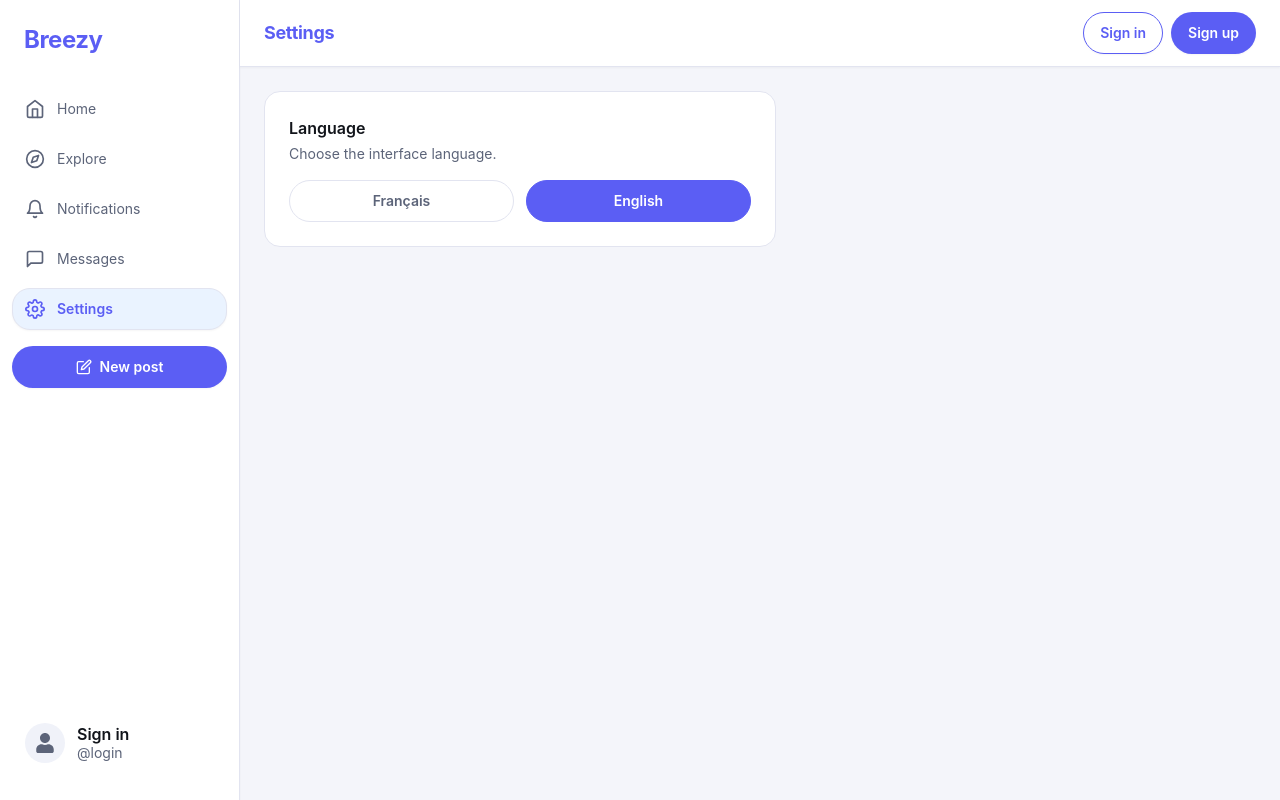
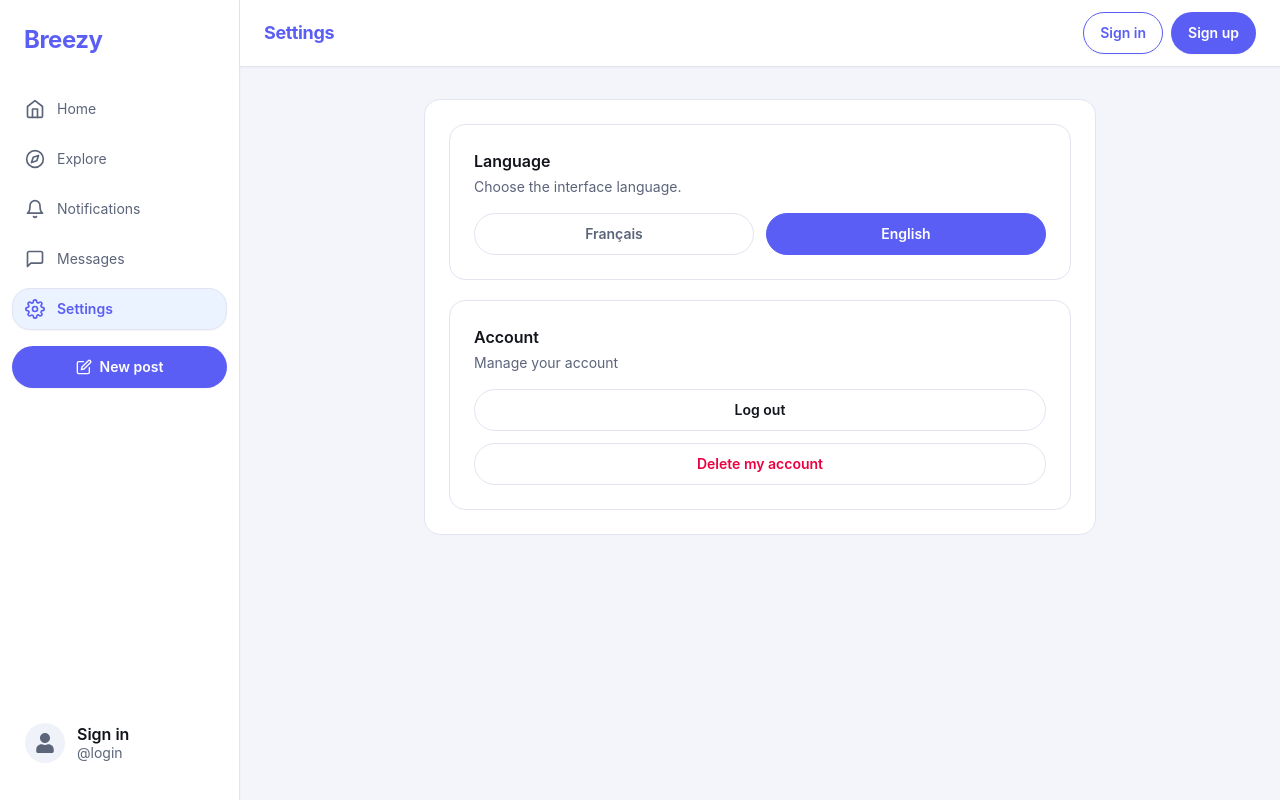
Before and after one commit to DAD-groupe-6/Breezy, a Next.js app in the folder front/: page /settings in a window 1280 px wide. Shown: the top 800 px of the page. Built offline with nearby package versions, Linux system fonts and the light colour scheme.

Commit message:
chore: refactor SettingsPage for improved layout and component structure

```diff
--- a/front/src/app/(app)/settings/page.jsx
+++ b/front/src/app/(app)/settings/page.jsx
@@ -1,72 +1,36 @@
 'use client'
 
 import { useTranslation } from '@/hooks/useTranslation'
+import SettingsCard from '@/components/settings/SettingsCard'
+import LanguageSelector from '@/components/settings/LanguageSelector'
+import AccountActions from '@/components/settings/AccountActions'
 
 export default function SettingsPage() {
-  const { t, locale, setLocale } = useTranslation()
+    const { t } = useTranslation()
 
     return (
-    <div className="min-h-full bg-transparent p-6 text-[var(--color-text-primary)]">
+        <div className="min-h-screen bg-[var(--color-bg-primary)] px-4 py-8">
             <div
-        className="max-w-lg rounded-2xl border p-6"
+                className="mx-auto w-full max-w-2xl rounded-2xl border p-6"
                 style={{
                     backgroundColor: 'var(--color-bg-surface)',
                     borderColor: 'var(--color-border)',
                 }}
             >
-        <h2
-          className="text-base font-semibold mb-1"
-          style={{ color: 'var(--color-text-primary)' }}
+                <div className="flex flex-col gap-5">
+                    <SettingsCard
+                        title={t('pages.settings.languageSection')}
+                        description={t('pages.settings.languageDescription')}
                     >
-          {t('pages.settings.languageSection')}
-        </h2>
-        <p
-          className="text-sm mb-4"
-          style={{ color: 'var(--color-text-secondary)' }}
+                        <LanguageSelector />
+                    </SettingsCard>
+
+                    <SettingsCard
+                        title={t('pages.settings.accountSection')}
+                        description={t('pages.settings.accountDescription')}
                     >
-          {t('pages.settings.languageDescription')}
-        </p>
-
-        <div className="flex gap-3">
-          <button
-            onClick={() => setLocale('fr')}
-            className="flex-1 py-2.5 rounded-xl border text-sm font-semibold transition-colors cursor-pointer"
-            style={
-              locale === 'fr'
-                ? {
-                    backgroundColor: 'var(--color-text-title)',
-                    borderColor: 'var(--color-text-title)',
-                    color: 'var(--color-bg-surface)',
-                  }
-                : {
-                    backgroundColor: 'transparent',
-                    borderColor: 'var(--color-border)',
-                    color: 'var(--color-text-secondary)',
-                  }
-            }
-          >
-            {t('pages.settings.langFr')}
-          </button>
-
-          <button
-            onClick={() => setLocale('en')}
-            className="flex-1 py-2.5 rounded-xl border text-sm font-semibold transition-colors cursor-pointer"
-            style={
-              locale === 'en'
-                ? {
-                    backgroundColor: 'var(--color-text-title)',
-                    borderColor: 'var(--color-text-title)',
-                    color: 'var(--color-bg-surface)',
-                  }
-                : {
-                    backgroundColor: 'transparent',
-                    borderColor: 'var(--color-border)',
-                    color: 'var(--color-text-secondary)',
-                  }
-            }
-          >
-            {t('pages.settings.langEn')}
-          </button>
+                        <AccountActions />
+                    </SettingsCard>
                 </div>
             </div>
         </div>
```
Lines whose indentation alone changed are shown as unchanged.
